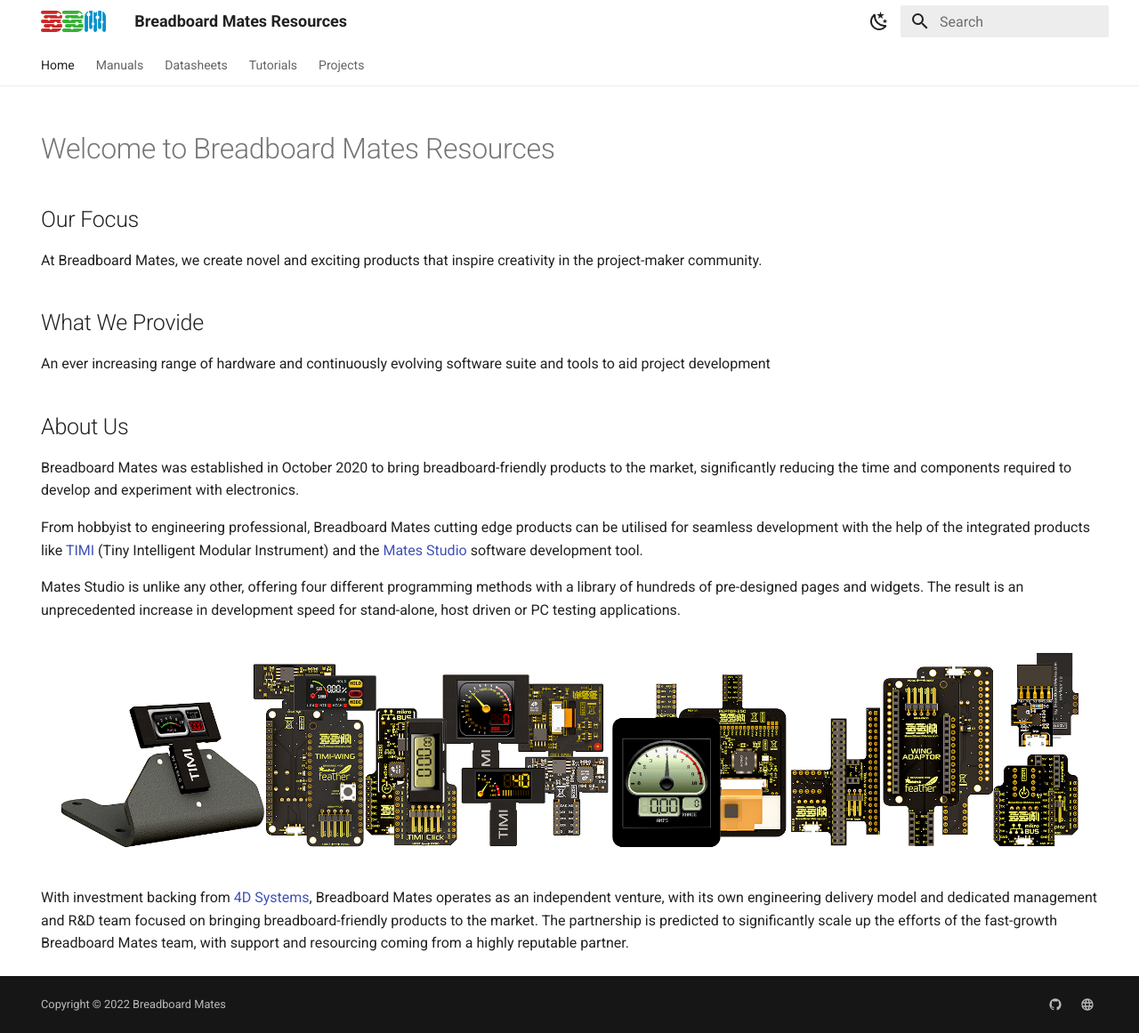
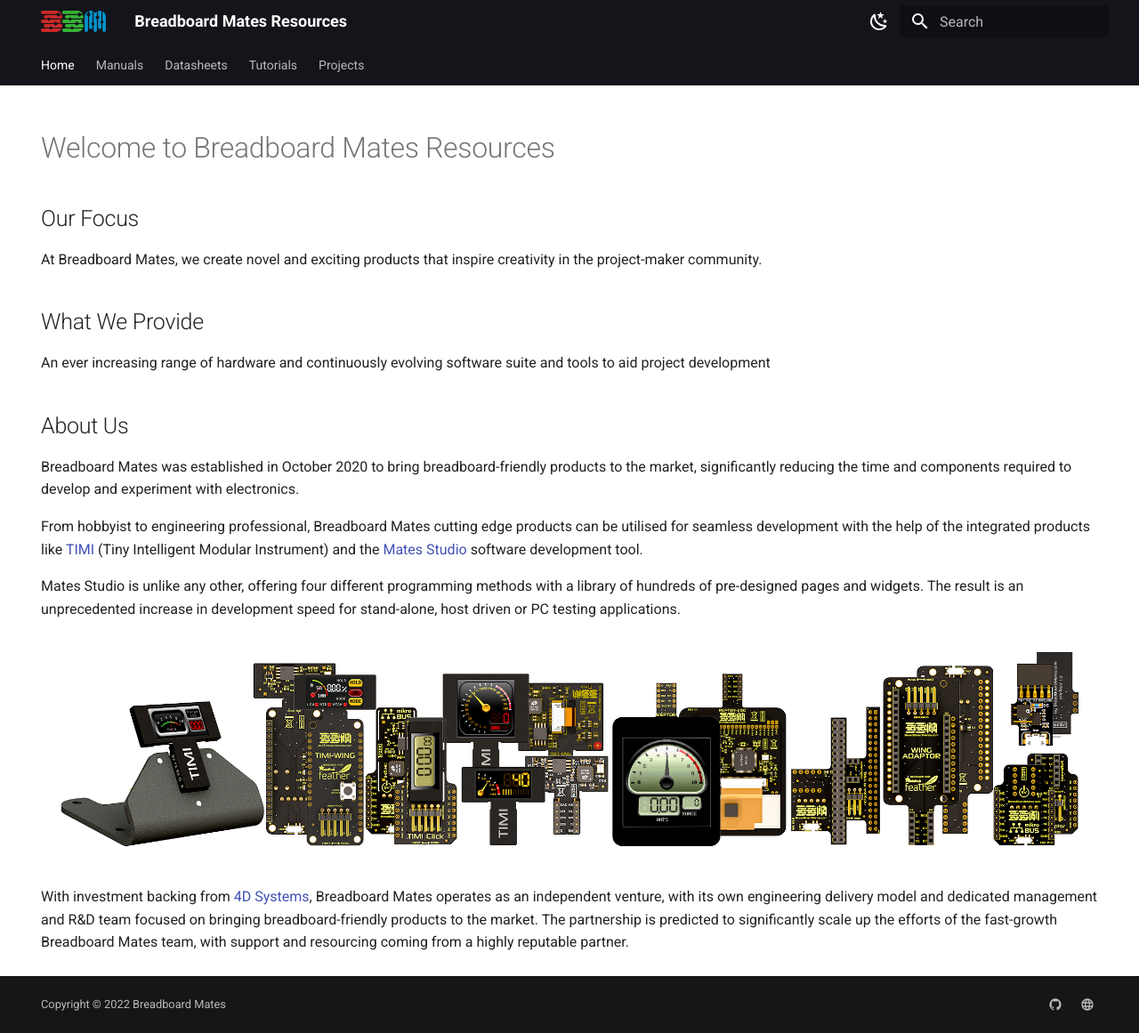
Before and after one commit to iSOLveIT/mkdocs-gen, an MkDocs documentation site: the page built from docs/index.md, in a window 1280 px wide and 1161 px high. Shown: the whole window at 89% size. Built offline with MkDocs 1.6.1 and Material for MkDocs 9.7.7, drawn with Linux system fonts in a browser that asks for light colours.

Commit message:
Changed colors to black and indigo

```diff
--- a/mkdocs.yml
+++ b/mkdocs.yml
@@ -73,8 +73,8 @@
   palette:
     - media: "(prefers-color-scheme: light)"
       scheme: default
-      primary: 'white'
-      accent: 'deep orange'
+      primary: 'black'
+      accent: 'indigo'
       toggle:
         icon: material/weather-night
         name: Switch to Dark Mode
```
